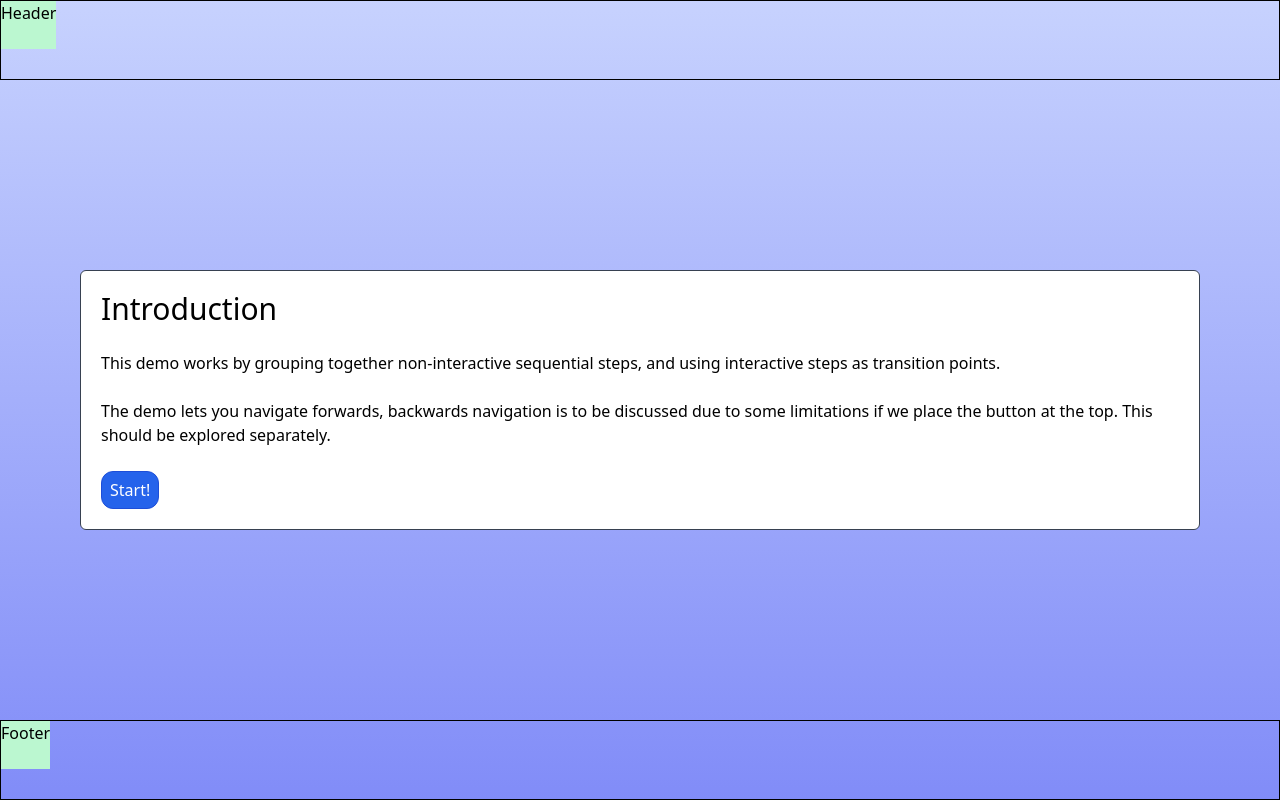
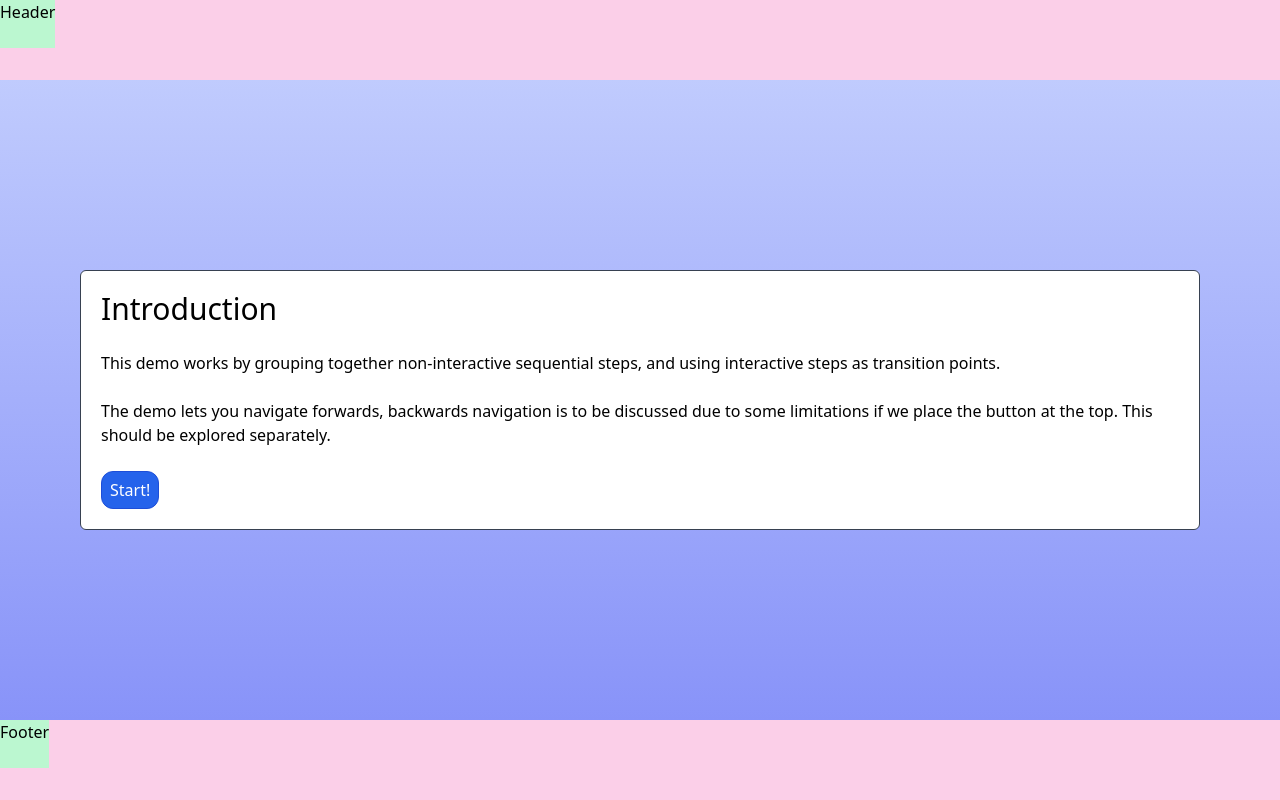
Before and after one commit to josbra-attensi/scrolling-demo, a SvelteKit app: page /idea-2 in a window 1280 px wide. Built offline with nearby package versions, Linux system fonts and the light colour scheme.

Commit message:
chore: cleanup

```diff
--- a/src/routes/idea-2/+page.svelte
+++ b/src/routes/idea-2/+page.svelte
@@ -47,12 +47,9 @@
 <!-- <div class="min-h-dvh w-full bg-gradient-to-t from-indigo-400 to-indigo-200 bg-fixed"> -->
 
 <div
-	class="grid-layout flex max-h-screen min-h-screen w-full flex-col bg-gradient-to-t from-indigo-400 to-indigo-200 bg-fixed"
+	class="grid-layout max-h-screen min-h-screen w-full bg-gradient-to-t from-indigo-400 to-indigo-200 bg-fixed"
 >
-	<div
-		id="header"
-		class="fast-header h-[var(--header-height)] w-full flex-none border border-black"
-	>
+	<div id="header" class="fast-header h-[var(--header-height)] w-full bg-pink-200">
 		<div class="h-12 w-fit bg-green-200">Header</div>
 	</div>
 	{#key currentStep}
@@ -70,10 +67,7 @@
 			{/if}
 		</div>
 	{/key}
-	<div
-		id="footer"
-		class="fast-footer h-[var(--footer-height)] w-full flex-none border border-black"
-	>
+	<div id="footer" class="fast-footer h-[var(--footer-height)] w-full bg-pink-200">
 		<div class="h-12 w-fit bg-green-200">Footer</div>
 	</div>
 </div>
```
